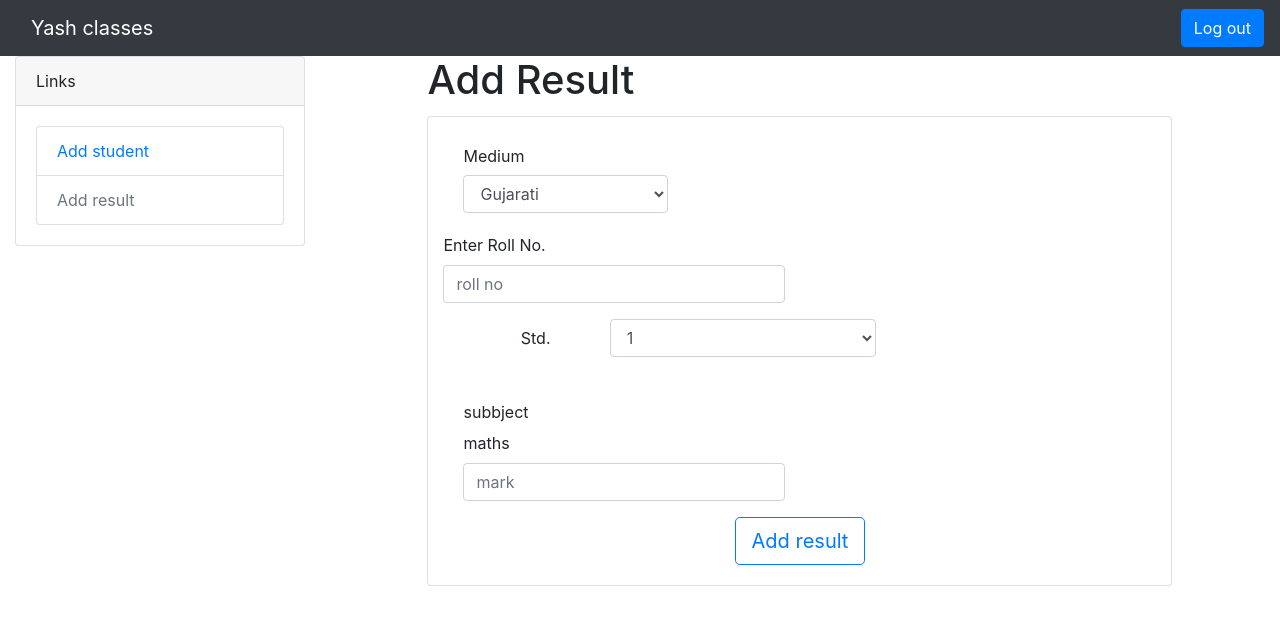
After one commit to nnikunjt/student_results, a PHP site: page /add_result.php in a window 1280 px wide. The commit adds this page. Shown: the top 625 px of the page. Run offline with PHP 8.4, Linux system fonts and the light colour scheme; some libraries are stand-ins or nearby versions.

Commit message:
i made result page
repair it

```diff
--- /dev/null
+++ b/add_result.php
@@ -0,0 +1,99 @@
+<!DOCTYPE html>
+<html lang="en">
+<head>
+	<meta charset="utf-8">
+	<meta name="viewport" content="width=device-width, initial-scale=1">
+	<title>Add results</title>
+	<link rel="stylesheet" href="https://maxcdn.bootstrapcdn.com/bootstrap/4.0.0/css/bootstrap.min.css">
+	<script src="https://ajax.googleapis.com/ajax/libs/jquery/3.3.1/jquery.min.js"></script>
+	<script src="https://cdnjs.cloudflare.com/ajax/libs/popper.js/1.12.9/umd/popper.min.js"></script>
+	<script src="https://maxcdn.bootstrapcdn.com/bootstrap/4.0.0/js/bootstrap.min.js"></script>
+	<script src="https://use.fontawesome.com/releases/v5.0.8/js/all.js"></script>
+	<link href="style.css" rel="stylesheet">
+</head>
+<body>
+
+	<nav class="navbar navbar-dark navbar-expand-md bg-dark">
+		<div class="container-fluid">
+			<a href="#" class="navbar-brand">Yash classes</a>
+		</div>
+		<ul class="navbar-nav">
+
+      <a href="index.php" type="button" class="btn btn-primary " >Log out</a>
+
+
+		</ul>
+	</nav>
+	<div class="container-fluid">
+		<div class="row">
+			<div class="col-md-3">
+				<div class="card">
+					<div class="card-header">
+						Links
+					</div>
+					<div class="card-body">
+						<ul class="list-group">
+							<a href="add_student.php" class="list-group-item">Add student</a>
+							<a href="#" class="list-group-item disabled">Add result</a>
+						</ul>
+					</div>
+				</div>
+			</div>
+			<div class="col-md-9">
+				<div class="container">
+					<div class="row">
+						<div class="col-md-1"></div>
+						<div class="col-md-10">
+							<h1 class="card-title">Add Result</h1>
+						    <div class="card">
+						        <div class="card-body">
+						        	<label for="medium" class="col-sm-2 col-form-label">Medium</label>
+						                    <div class="col-sm-4">
+						                        <select class="form-control" name="medium">
+						                            <option>Gujarati</option>
+						                            <option>English(GSEB)</option>
+						                            <option>English(CBSC)</option>
+						                        </select>
+						                    </div>
+						                </div>
+						            <div class="form-group col-sm-6">
+   							 <label for="search">Enter Roll No.</label>
+    						<input type="number" class=" main form-control" id="search-box" placeholder="roll no">
+  													</div>
+						                <div class="select form-group row" align="center">
+						                    <label for="std" class="col-sm-2 col-form-label">Std.</label>
+						                    <div class="col-sm-5 text-center">
+						                        <select class="form-control" name="std">
+						                            <option>1</option>
+						                            <option>2</option>
+						                            <option>3</option>
+						                            <option>4</option>
+						                            <option>5</option>
+						                            <option>6</option>
+						                            <option>7</option>
+						                            <option>8</option>
+						                            <option>9</option>
+						                            <option>10</option>
+						                        </select>
+						                    </div>
+						                    </div>
+                  <div class="card-body">
+			        	<label for="subject" class="col-sm-2 col-form-label">subbject</label>	      <div class="form-group col-sm-6">
+   							 <label for="search">maths</label>
+    		<input type="text" class=" main form-control" id="search-box" placeholder="mark">
+    	</div>
+            <center><input type="submit" name="submit" value="Add result " class="btn btn-outline-primary btn-lg"></center>
+						            </form>
+						        </div>
+						    </div>
+						</div>
+					</div>
+				</div>
+			</div>
+		</div>
+	</div>
+
+
+
+</body>
+</html>
--- a/style.css
+++ b/style.css
@@ -1,6 +1,6 @@
 
 
-nav .main{
-	padding-left: 1rem;
-	margin-left: 5rem;
+.select{
+	margin-left: 3rem;
+
 }
```
Also changed, not shown: index.php (+9 -9 lines).
